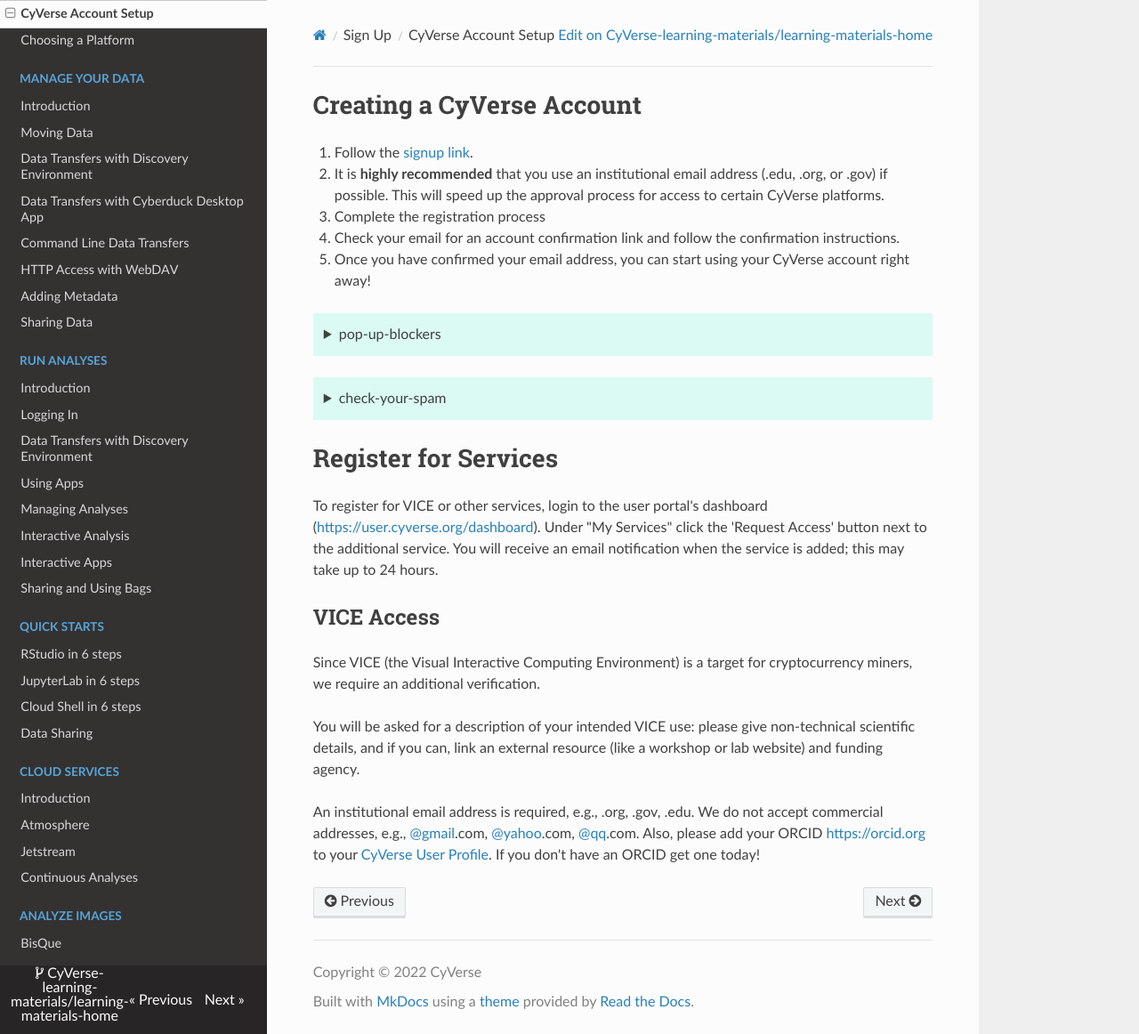
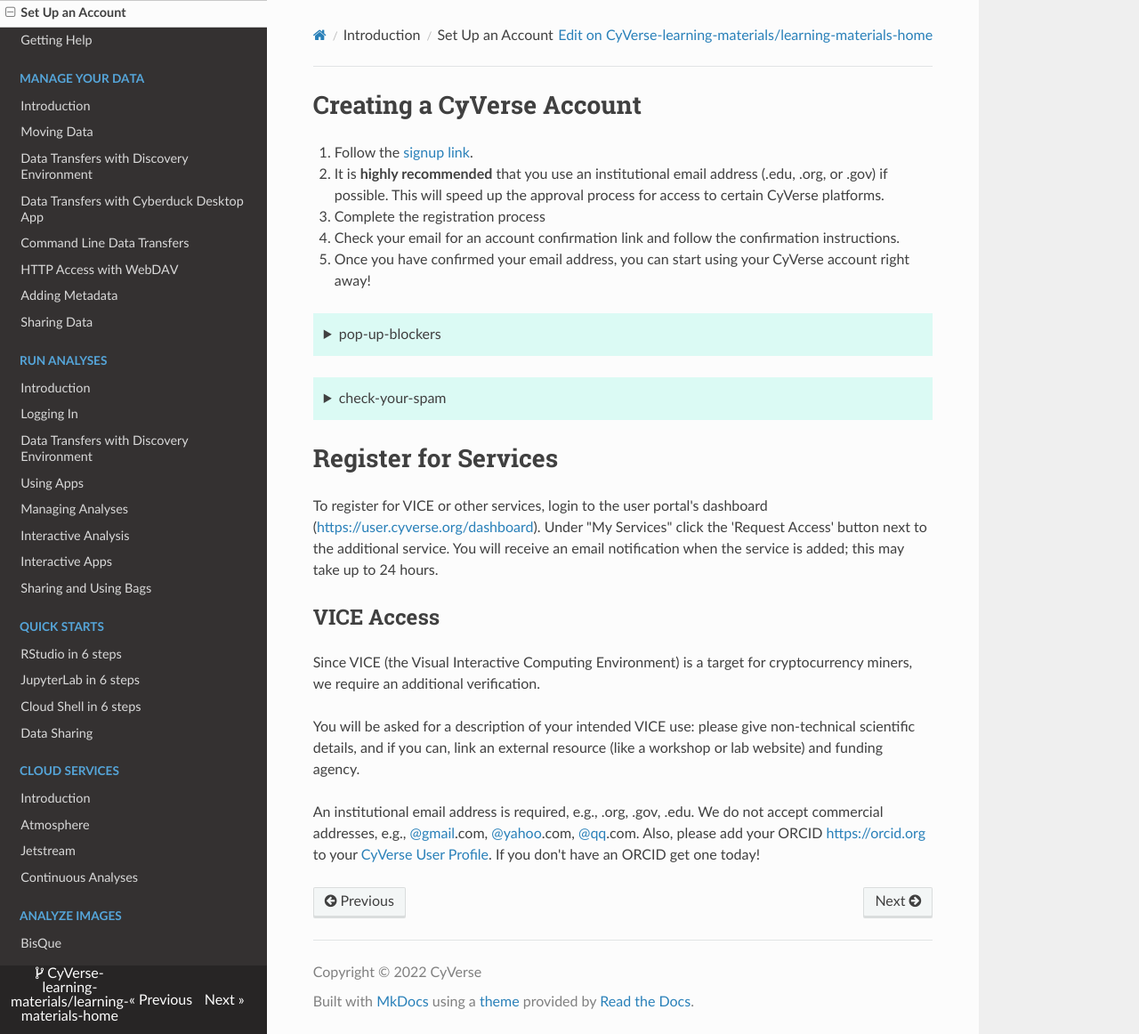
Before and after one commit to CyVerse-learning-materials/learning-materials-home, an MkDocs documentation site: the page built from docs/account.md, in a window 1280 px wide and 1162 px high. Shown: the whole window at 89% size. Built offline with MkDocs 1.6.1, drawn with Linux system fonts in a browser that asks for light colours; nearby versions of some CDN libraries; a script that is not in the unit is left out.

Commit message:
reorganized navbar a bit

```diff
--- a/mkdocs.yml
+++ b/mkdocs.yml
@@ -19,11 +19,8 @@
   - 'Introduction':
     - 'What is CyVerse?': what_is_cyverse.md
     - 'Self-Guided Tour': https://cyverse-learning-materials.github.io/cyverse_mooc/
-    - 'FAQ': faq.md
+    - 'Set Up an Account': account.md
     - 'Getting Help': getting_help.md
-  - 'Sign Up':
-    - 'CyVerse Account Setup': account.md
-    - 'Choosing a Platform': choose_platform.md
   - 'Manage your Data':
     - 'Introduction': ds/intro.md
     - 'Moving Data': ds/move_data.md
@@ -72,7 +69,9 @@
   - 'CyVerse Workshops':
     - 'Foundational Open Science Skills': foss.md
     - 'Container Camp': container_camp.md
-  - 'Glossary': glossary.md
+  - 'Reference':
+    - 'Glossary': glossary.md
+    - 'FAQ': faq.md
 
 # JavaScript for Intercom Widget
 extra_javascript:
```
